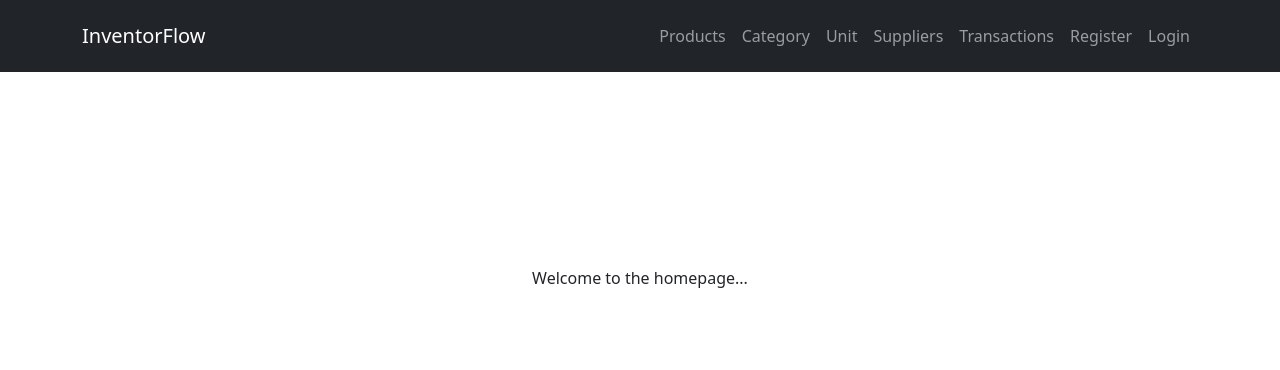
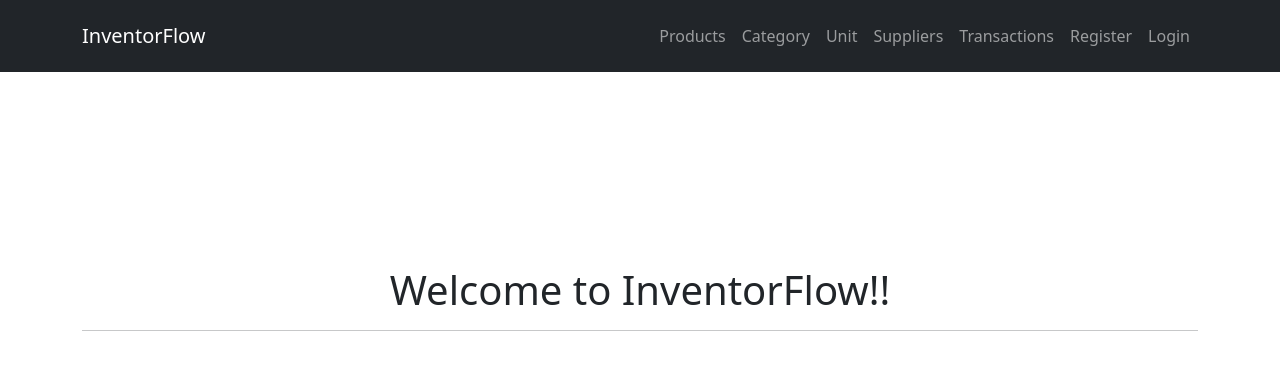
Before and after one commit to Abucheri/InventorFlow_v0.0.1, a Flask app: page / in a window 1280 px wide. Shown: the top 370 px of the page. Run offline with Flask 3, Linux system fonts and the light colour scheme; some libraries are stand-ins or nearby versions.

Commit message:
update home welcome message

```diff
--- a/templates/home.html
+++ b/templates/home.html
@@ -6,7 +6,12 @@
 
 {% block content %}
 	<div class="text-center" style="margin-top: 250px;">
-        Welcome to the homepage...
+        {% if 'user_name' in session %}
+            <h1>Welcome {{ session['user_name'] }}!</h1>
+        {% else %}
+            <h1>Welcome to InventorFlow!!</h1>
+        {% endif %}
+        <hr />
     </div>
 {% endblock %}
 
```
